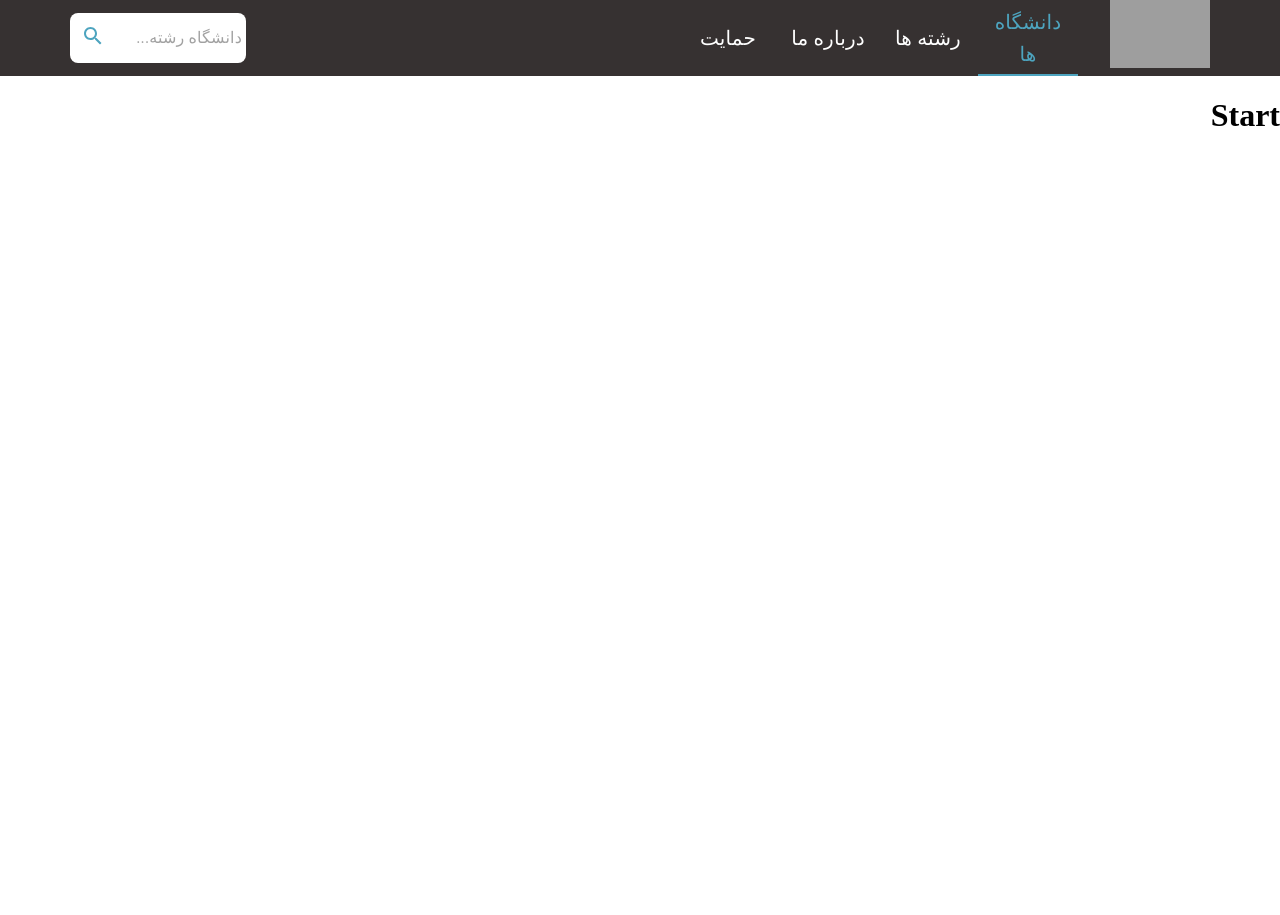
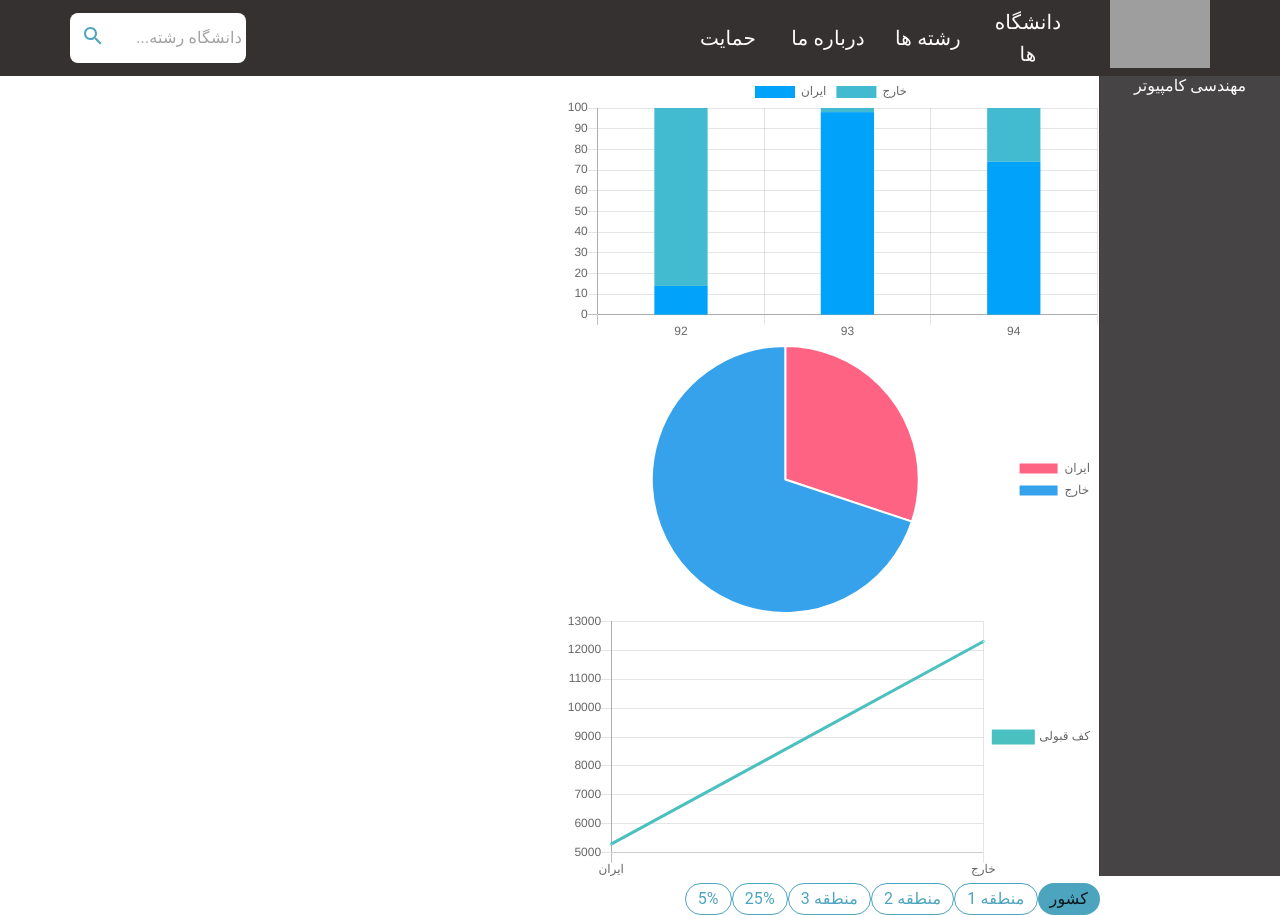
Before and after one commit to intenvy/Ashreshte, a React (Create React App) app in the folder client/react-konkur/: page /uni in a window 1280 px wide. Before the commit the page ends 800 px from the top, so only its background shows below. Built offline with nearby package versions, Linux system fonts and the light colour scheme; grey boxes are pictures that could not be loaded.

Commit message:
Charst added. AreaSelection added.

```diff
--- a/client/react-konkur/src/App.jsx
+++ b/client/react-konkur/src/App.jsx
@@ -14,6 +14,8 @@ import {
 	ThemeProvider,
 } from "@material-ui/core/styles";
 import Colors from "./utilities/Colors";
+import Chair from "./pages/Chair";
+import University from "./pages/University";
 const myTheme = createMuiTheme({
 	direction: "rtl",
 	palette: {
@@ -25,17 +27,24 @@ function App() {
 	return (
 		<React.Fragment>
 			<ThemeProvider theme={myTheme}>
-				<Header />
 				<Router>
+					<Header />
 					<Switch>
-						<Route path="/start">
-							<h1>Start</h1>
+						<Route path="/uni">
+							<University />
 						</Route>
-						<Route path="/uni/:name">
-							<h1>Uni</h1>
+						<Route path="/major">
+							<h1>major</h1>
+						</Route>
+						<Route path="/aboutus">
+							<h1>about us</h1>
+						</Route>
+
+						<Route path="/chair">
+							<Chair />
 						</Route>
 						<Route path="/">
-							<h1>Start</h1>
+							<h1>landing Page</h1>
 						</Route>
 					</Switch>
 				</Router>
--- /dev/null
+++ b/client/react-konkur/src/components/AreaSelection.jsx
@@ -0,0 +1,25 @@
+import React from "react";
+import { Chip, Typography } from "@material-ui/core";
+
+export default function AreaSelection(props) {
+	const { options, value } = props;
+
+	function createChips(options, value) {
+		let array = [];
+		for (let i = 0; i < options.length; i++) {
+			array.push(
+				<Chip
+					color="secondary"
+					label={<Typography color="white">{options[i]}</Typography>}
+					variant={value == i ? "default" : "outlined"}
+					onClick={() => {
+						props.setValue(i);
+					}}
+				/>
+			);
+		}
+		return array;
+	}
+
+	return <div>{createChips(options, value)}</div>;
+}
--- a/client/react-konkur/src/components/Header.jsx
+++ b/client/react-konkur/src/components/Header.jsx
@@ -1,11 +1,13 @@
-import React, { useState } from "react";
+import React, { useState, useEffect } from "react";
 import Grid from "@material-ui/core/Grid";
 import Colors from "../utilities/Colors";
 import { makeStyles, Tabs, Tab, Typography } from "@material-ui/core";
 import Searchbar from "./Searchbar";
 import commonStyles from "../utilities/CommonStyles";
+import { Link, useHistory } from "react-router-dom";
 const useStyles = makeStyles((theme) => ({
 	container: {
+		position: "fixed",
 		paddingRight: 70,
 		paddingLeft: 70,
 		height: 76,
@@ -28,13 +30,36 @@ const useStyles = makeStyles((theme) => ({
 
 export default function Header(props) {
 	const classes = useStyles();
-	const [tabValue, setTabValue] = useState(0);
+	const history = useHistory();
+	const [tabValue, setTabValue] = useState(-1);
+
+	useEffect(() => {
+		switch (tabValue) {
+			case 0:
+				history.push("/uni");
+				break;
+			case 1:
+				history.push("/major");
+				break;
+			case 2:
+				history.push("/aboutus");
+				break;
+			case 3:
+				history.push("/support");
+				break;
+		}
+		// if (tabValue == -1) {
+		// 	setTabValue(0);
+		// }
+	}, [tabValue]);
+
 	return (
 		<Grid className={classes.container} container>
 			<div className={classes.centerVertical}>
 				<Grid container justify="space-between">
 					<div style={{ display: "flex" }}>
 						<img
+							onClick={() => history.push("/")}
 							className={classes.image}
 							src="https://img.techpowerup.org/200919/download-superman-logo-png-hd179.png"></img>
 
@@ -48,22 +73,26 @@ export default function Header(props) {
 							}}>
 							<Tab
 								className={classes.tab}
+								disableRipple
 								style={{ height: "100%" }}
 								label={<Typography variant="h6">دانشگاه ها</Typography>}
 								value={0}
 							/>
 							<Tab
 								className={classes.tab}
+								disableRipple
 								label={<Typography variant="h6">رشته ها</Typography>}
 								value={1}
 							/>
 							<Tab
 								className={classes.tab}
+								disableRipple
 								label={<Typography variant="h6">درباره ما</Typography>}
 								value={2}
 							/>
 							<Tab
 								className={classes.tab}
+								disableRipple
 								label={<Typography variant="h6">حمایت</Typography>}
 								value={3}
 							/>
--- /dev/null
+++ b/client/react-konkur/src/components/LineChart.jsx
@@ -0,0 +1,32 @@
+import React from "react";
+import { Line, Pie } from "react-chartjs-2";
+
+export default function PieChart(props) {
+	const data = {
+		labels: props.labels,
+		datasets: [
+			{
+				label: "کف قبولی",
+				fill: false,
+				lineTension: 0.1,
+				backgroundColor: "rgba(75,192,192,0.4)",
+				borderColor: "rgba(75,192,192,1)",
+				borderCapStyle: "butt",
+				borderDash: [],
+				borderDashOffset: 0.0,
+				borderJoinStyle: "miter",
+				pointBorderColor: "rgba(75,192,192,1)",
+				pointBackgroundColor: "#fff",
+				pointBorderWidth: 1,
+				pointHoverRadius: 5,
+				pointHoverBackgroundColor: "rgba(75,192,192,1)",
+				pointHoverBorderColor: "rgba(220,220,220,1)",
+				pointHoverBorderWidth: 2,
+				pointRadius: 1,
+				pointHitRadius: 10,
+				data: props.data,
+			},
+		],
+	};
+	return <Line options={{ legend: { position: "right" } }} data={data} />;
+}
--- /dev/null
+++ b/client/react-konkur/src/components/PieChart.jsx
@@ -0,0 +1,15 @@
+import React from "react";
+import { Line, Pie } from "react-chartjs-2";
+
+export default function PieChart(props) {
+	const data = {
+		labels: props.labels,
+		datasets: [
+			{
+				data: props.data,
+				backgroundColor: ["rgb(255, 99, 132)", "rgb(54, 162, 235)"],
+			},
+		],
+	};
+	return <Pie options={{ legend: { position: "right" } }} data={data} />;
+}
--- a/client/react-konkur/src/components/SideNavigation.jsx
+++ b/client/react-konkur/src/components/SideNavigation.jsx
@@ -0,0 +1,34 @@
+import React from "react";
+import { Container, Drawer, makeStyles, Typography } from "@material-ui/core";
+import Colors from "../utilities/Colors";
+import { Link } from "react-router-dom";
+const useStyles = makeStyles((theme) => ({
+	paper: {
+		width: 180,
+		top: 76,
+		backgroundColor: Colors.sideNavigationBackground,
+	},
+}));
+
+//majors:[{ name: string, id: integer }]
+export default function SideNavigation(props) {
+	const classes = useStyles();
+	return (
+		<React.Fragment>
+			<Drawer
+				classes={{ paper: classes.paper }}
+				variant="permanent"
+				anchor="left">
+				<Link
+					to="/uni/chair"
+					style={{
+						textDecoration: "none",
+						color: "white",
+						textAlign: "center",
+					}}>
+					مهندسی کامپیوتر
+				</Link>
+			</Drawer>
+		</React.Fragment>
+	);
+}
--- /dev/null
+++ b/client/react-konkur/src/components/StackedBarChart.jsx
@@ -0,0 +1,56 @@
+import React from "react";
+import { Line, Bar } from "react-chartjs-2";
+
+export default function StackedBarChart(props) {
+	const xAxisName = "years";
+	const firstParameter = "inIran";
+	const secondParameter = "notInIran";
+	const rawData = props.data;
+
+	let firstSet = [];
+	let secondSet = [];
+	for (let i = 0; i < rawData[firstParameter].length; i++) {
+		let first = rawData[firstParameter][i];
+		let second = rawData[secondParameter][i];
+		let percent = parseInt((first / (first + second)) * 100);
+		firstSet.push(percent);
+		secondSet.push(100 - percent);
+	}
+
+	const data = {
+		labels: rawData[xAxisName],
+		datasets: [
+			{
+				barPercentage: 0.4,
+				label: "ایران",
+				data: firstSet,
+				backgroundColor: "#01a2f9",
+			},
+			{
+				barPercentage: 0.4,
+				label: "خارج",
+				data: secondSet,
+				backgroundColor: "#42bad0",
+			},
+		],
+	};
+	return (
+		<Bar
+			options={{
+				scales: {
+					xAxes: [
+						{
+							stacked: true,
+						},
+					],
+					yAxes: [
+						{
+							stacked: true,
+						},
+					],
+				},
+			}}
+			data={data}
+		/>
+	);
+}
--- a/client/react-konkur/src/pages/Chair.jsx
+++ b/client/react-konkur/src/pages/Chair.jsx
@@ -0,0 +1,12 @@
+import React from "react";
+import { Container } from "@material-ui/core";
+
+export default function Chair(props) {
+	return (
+		<React.Fragment>
+			<Container>
+				<h1>Something about chair</h1>
+			</Container>
+		</React.Fragment>
+	);
+}
--- a/client/react-konkur/src/pages/University.jsx
+++ b/client/react-konkur/src/pages/University.jsx
@@ -0,0 +1,51 @@
+import React, { useState } from "react";
+import { Container, Drawer, makeStyles, Typography } from "@material-ui/core";
+import Colors from "../utilities/Colors";
+import { Link } from "react-router-dom";
+import SideNavigation from "../components/SideNavigation";
+import StackedBarChart from "../components/StackedBarChart";
+import PieChart from "../components/PieChart";
+import LineChart from "../components/LineChart";
+import AreaSelection from "../components/AreaSelection";
+const useStyles = makeStyles((theme) => ({
+	paper: {
+		width: 180,
+		top: "unset",
+		backgroundColor: Colors.sideNavigationBackground,
+	},
+	container: {
+		paddingRight: 180,
+		paddingTop: 76,
+	},
+}));
+
+export default function University(props) {
+	const classes = useStyles();
+	const [selectedArea, setSelectedArea] = useState(0);
+
+	const totalMigration = [5300, 12300];
+
+	return (
+		<React.Fragment>
+			<SideNavigation />
+			<Container className={classes.container}>
+				<div style={{ width: "50%", height: "50%" }}>
+					<StackedBarChart
+						data={{
+							years: [92, 93, 94],
+							inIran: [24, 923, 75123],
+							notInIran: [144, 13, 25333],
+						}}
+					/>
+					<PieChart data={totalMigration} labels={["ایران", "خارج"]} />
+					<LineChart data={totalMigration} labels={["ایران", "خارج"]} />
+					<AreaSelection
+						options={["کشور", "منطقه 1", "منطقه 2", "منطقه 3", "25%", "5%"]}
+						value={selectedArea}
+						setValue={setSelectedArea}
+					/>
+				</div>
+			</Container>
+		</React.Fragment>
+	);
+}
--- a/client/react-konkur/src/utilities/Colors.js
+++ b/client/react-konkur/src/utilities/Colors.js
@@ -1,6 +1,7 @@
 const Colors = {
 	primary: "#363131",
 	secondary: "#4DA4BF",
+	sideNavigationBackground: "#464444",
 };
 
 export default Colors;
```
